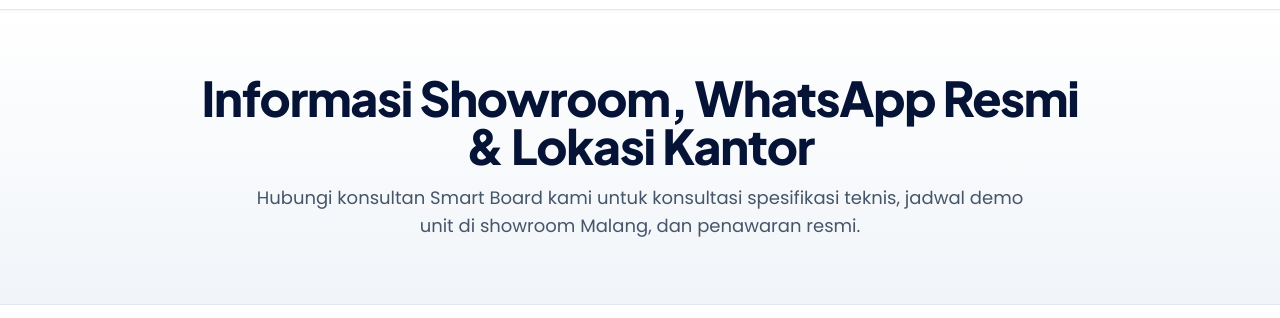
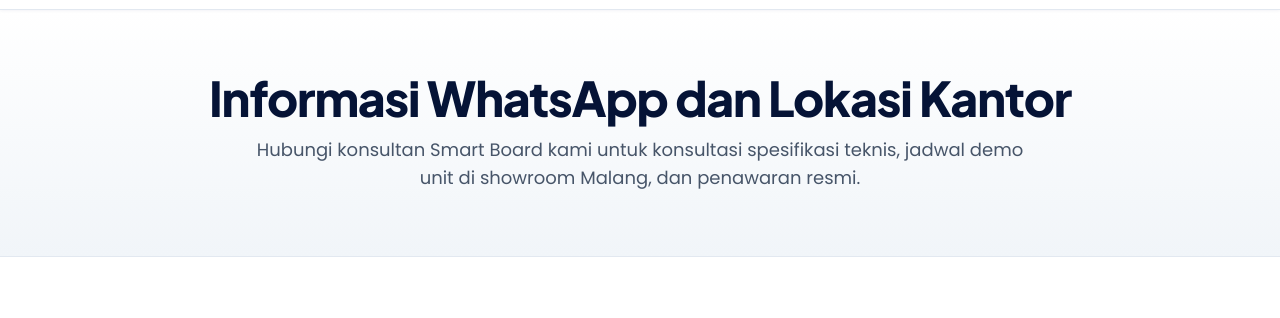
Before and after one commit to evandwika/smart-board, a plain HTML site: page kontak/index.html in a window 1280 px wide. Shown: the part 71-389 px from the top of the page. Drawn offline with nearby package versions, Linux system fonts and the light colour scheme.

Commit message:
Initial commit - Smart Board Website

```diff
--- a/kontak/index.html
+++ b/kontak/index.html
@@ -270,7 +270,7 @@
       <div class="max-w-7xl mx-auto px-4 sm:px-6 lg:px-8 text-center">
         <div class="max-w-4xl mx-auto space-y-3.5">
           <h1 id="contact-hero-title" class="text-3xl sm:text-4xl lg:text-5xl font-extrabold text-navy-deep font-heading tracking-tight leading-tight">
-            Informasi Showroom, WhatsApp Resmi &amp; Lokasi Kantor
+            Informasi WhatsApp dan Lokasi Kantor
           </h1>
           <p class="text-slate-600 text-sm sm:text-base md:text-lg leading-relaxed font-body max-w-3xl mx-auto">
             Hubungi konsultan Smart Board kami untuk konsultasi spesifikasi teknis, jadwal demo unit di showroom Malang, dan penawaran resmi.
```
